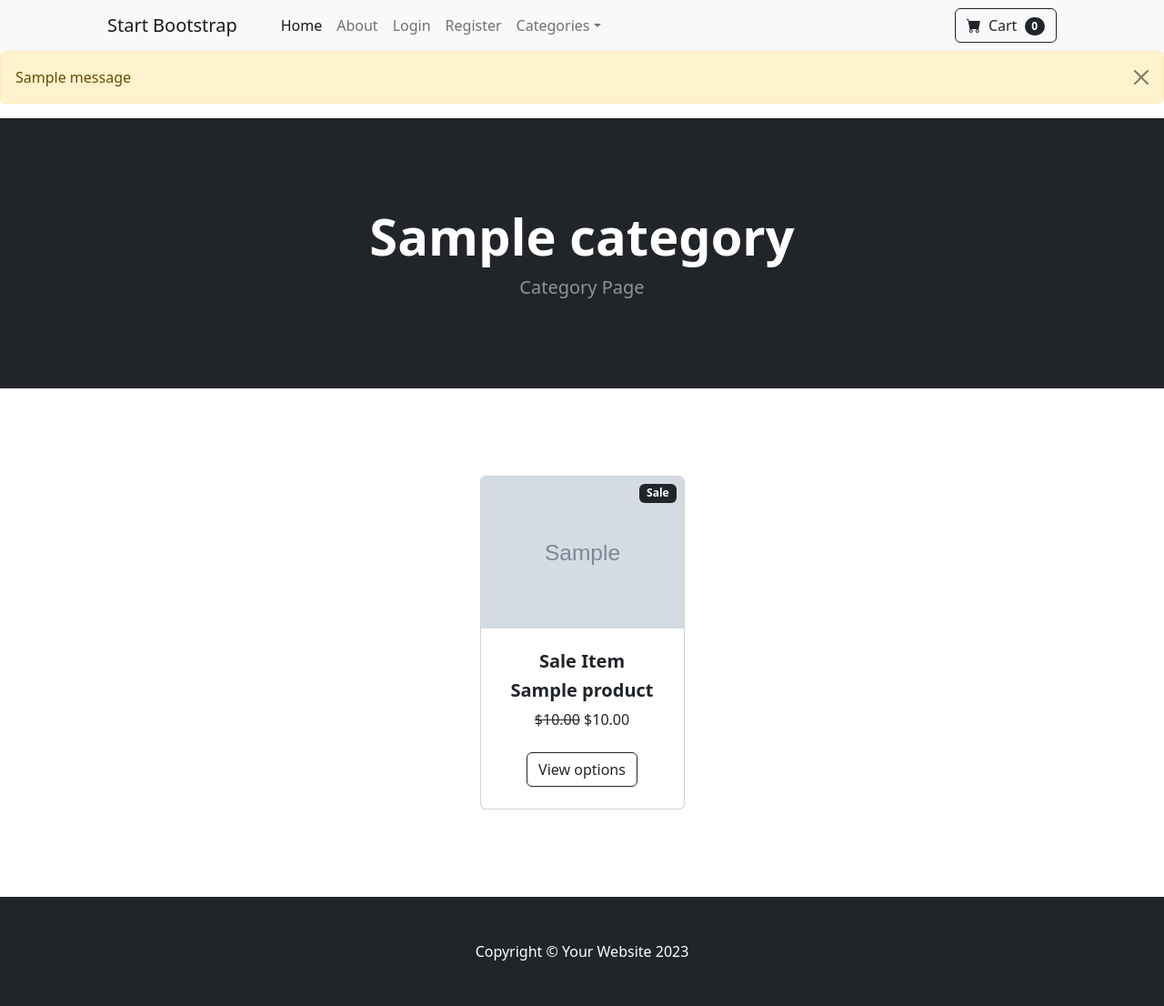
After one commit to ShaneDsouza4/BookStall, a Django app: template templates/category.html in a window 1280 px wide. The commit adds this page. Shown: the whole page at 91% size. Run offline with Django 5.2, Linux system fonts and the light colour scheme; the template is opened without the code that fills it: values that come from a table or form of the project are taken from there, others are empty; tables that the repository leaves empty hold one stand-in row (values such as "Sample post"); grey boxes marked "Sample" are stand-in pictures; one stand-in notice (Sample message) is shown; some libraries are stand-ins or nearby versions.

Commit message:
Added categories tab and display products in categories

```diff
--- a/store/models.py
+++ b/store/models.py
@@ -4,7 +4,7 @@ import datetime
 
 # Category Model
 class Category(models.Model):
-    name = models.CharField(max_length=50)
+    name = models.CharField(max_length=500)
 
     def __str__(self):
         return self.name
--- a/store/urls.py
+++ b/store/urls.py
@@ -10,4 +10,5 @@ urlpatterns = [
     path('logout/', views.logout_user, name='logout'),
     path('register/', views.register_user, name='register'),
     path('product/<int:pk>/', views.product, name='product'),
+    path('category/<str:foo>/', views.category, name='category'),
 ] + static(settings.MEDIA_URL, document_root=settings.MEDIA_ROOT)
--- /dev/null
+++ b/templates/category.html
@@ -0,0 +1,73 @@
+{% extends 'base.html' %}
+
+{% block content %}
+
+        <header class="bg-dark py-5">
+            <div class="container px-4 px-lg-5 my-5">
+                <div class="text-center text-white">
+                    <h1 class="display-4 fw-bolder">{{ category }}</h1>
+                    <p class="lead fw-normal text-white-50 mb-0">Category Page</p>
+                </div>
+            </div>
+        </header>
+        <!-- Section-->
+        <section class="py-5">
+            <div class="container px-4 px-lg-5 mt-5">
+                <div class="row gx-4 gx-lg-5 row-cols-2 row-cols-md-3 row-cols-xl-4 justify-content-center">
+                    {% for product in products %}
+
+                        {% if product.is_sale %}
+                            <div class="col mb-5">
+
+                            <div class="card h-100">
+                                <div class="badge bg-dark text-white position-absolute" style="top: 0.5rem; right: 0.5rem">Sale</div>
+                            <!-- Product image-->
+                            <img class="card-img-top" src="{{ product.image.url}}" alt="..." />
+                            <!-- Product details-->
+                            <div class="card-body p-4">
+                                <div class="text-center">
+                                    <h5 class="fw-bolder">Sale Item</h5>
+                                    <!-- Product name-->
+                                    <h5 class="fw-bolder">{{ product.name}}</h5>
+                                    <!-- Product price-->
+                                    <strike>${{ product.price }}</strike>
+                                    ${{ product.sale_price }}
+                                </div>
+                            </div>
+                            <!-- Product actions-->
+                            <div class="card-footer p-4 pt-0 border-top-0 bg-transparent">
+                                <div class="text-center"><a class="btn btn-outline-dark mt-auto" href="{% url 'product' product.id %}">View options</a></div>
+                            </div>
+                        </div>
+                        </div>
+                        {% else %}
+                            <div class="col mb-5">
+
+                            <div class="card h-100">
+                            <!-- Product image-->
+                            <img class="card-img-top" src="{{ product.image.url}}" alt="..." />
+                            <!-- Product details-->
+                            <div class="card-body p-4">
+                                <div class="text-center">
+                                    <!-- Product name-->
+                                    <h5 class="fw-bolder">{{ product.name}}</h5>
+                                    <!-- Product price-->
+                                    ${{ product.price }}
+                                </div>
+                            </div>
+                            <!-- Product actions-->
+                            <div class="card-footer p-4 pt-0 border-top-0 bg-transparent">
+                                <div class="text-center"><a class="btn btn-outline-dark mt-auto" href="{% url 'product' product.id %}">View Product</a></div>
+                            </div>
+                        </div>
+                        </div>
+                        {% endif %}
+
+
+                    {% endfor %}
+
+                </div>
+            </div>
+        </section>
+
+{% endblock %}
--- a/templates/navbar.html
+++ b/templates/navbar.html
@@ -15,12 +15,12 @@
 
 
                         <li class="nav-item dropdown">
-                            <a class="nav-link dropdown-toggle" id="navbarDropdown" href="#" role="button" data-bs-toggle="dropdown" aria-expanded="false">Shop</a>
+                            <a class="nav-link dropdown-toggle" id="navbarDropdown" href="#" role="button" data-bs-toggle="dropdown" aria-expanded="false">Categories</a>
                             <ul class="dropdown-menu" aria-labelledby="navbarDropdown">
-                                <li><a class="dropdown-item" href="#!">All Products</a></li>
+                                <li><a class="dropdown-item" href="{% url 'home' %}">All Products</a></li>
                                 <li><hr class="dropdown-divider" /></li>
-                                <li><a class="dropdown-item" href="#!">Popular Items</a></li>
-                                <li><a class="dropdown-item" href="#!">New Arrivals</a></li>
+                                <li><a class="dropdown-item" href="{% url 'category' 'self-development-books' %}">Self Development Books</a></li>
+                                <li><a class="dropdown-item" href="{% url 'category' 'marketing-books' %}">Marketing Books</a></li>
                             </ul>
                         </li>
                     </ul>
```
Also changed, not shown: Notes/10. Product Categories.txt (added, +39 -0 lines), store/views.py (+20 -3 lines), media/uploads/products/1-page_marketing_plan.jpg (added), media/uploads/products/500sm.jpg (added), media/uploads/products/7fgure.jpg (added).
